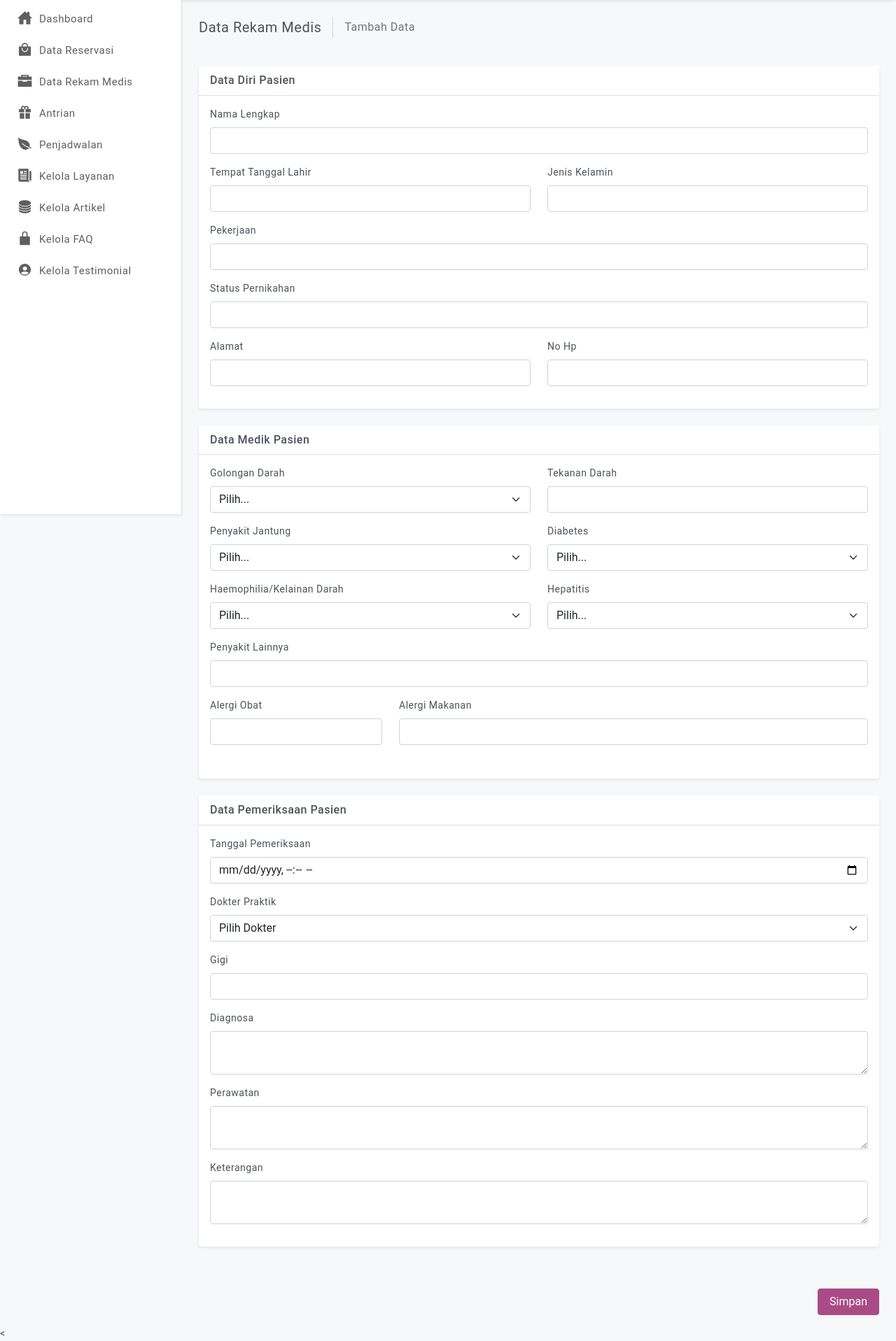
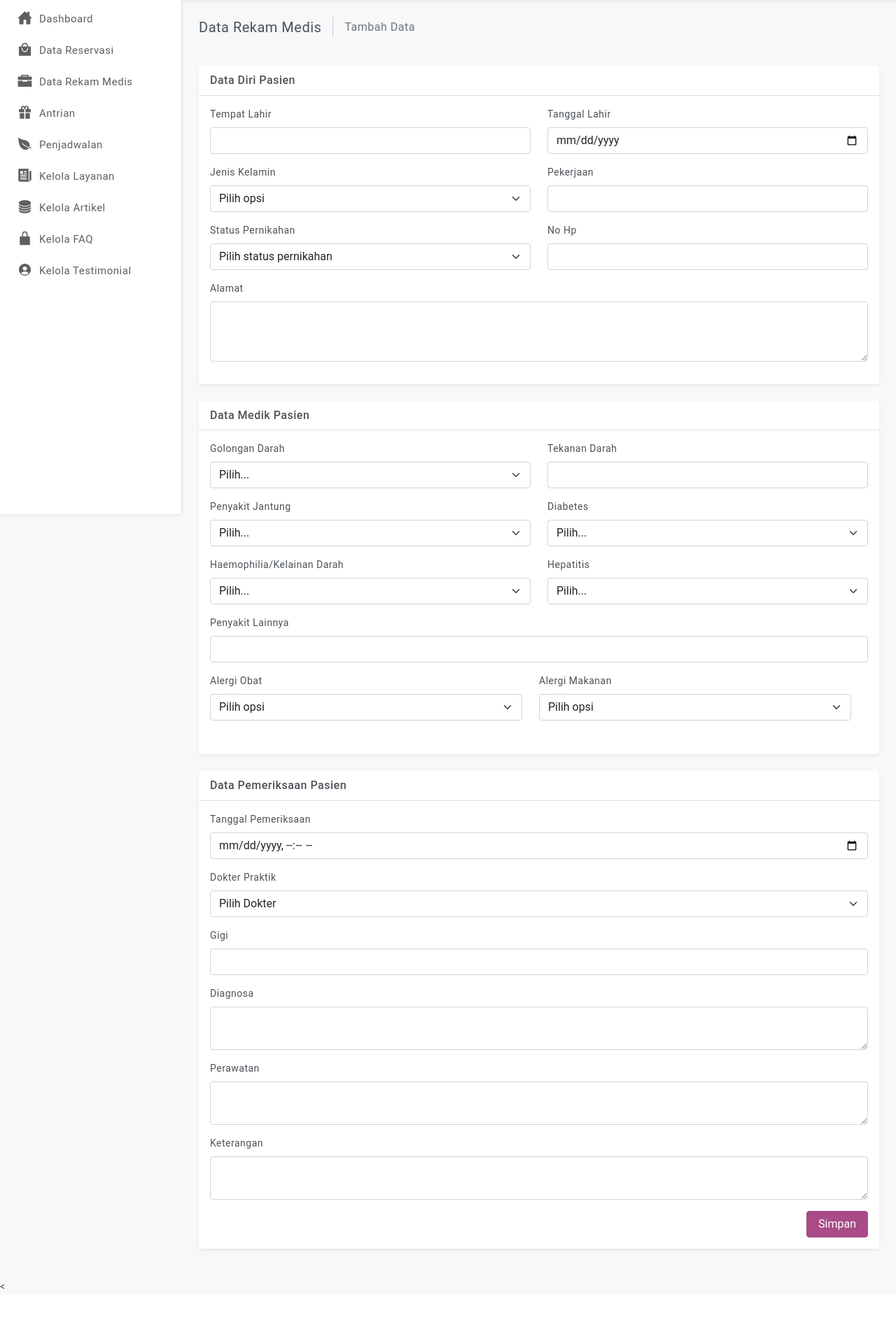
Before and after one commit to rono29/PA_GELIGI, a CodeIgniter app: page /pa_geligi/index.php/admin/rekammedis/tambah in a window 1280 px wide. Shown: the part 65-1982 px from the top of the page at 70% size. After the commit the page ends 1908 px from the top, so only its background shows below. Run offline with CodeIgniter, Linux system fonts and the light colour scheme; data that the repository does not hold is empty; some libraries are stand-ins or nearby versions.

Commit message:
fix form rekam medis

```diff
--- a/application/views/admin/data_rekammedis/v_tambahrekam.php
+++ b/application/views/admin/data_rekammedis/v_tambahrekam.php
@@ -9,23 +9,18 @@
 </head>
 
 <body>
-
-
   <!--start wrapper-->
   <div class="wrapper">
     <!--start topbar-->
     <?php $this->load->view("admin/_templates/topbar.php") ?>
     <!--end topbar-->
-
     <!--start sidebar -->
     <?php $this->load->view("admin/_templates/sidebar.php") ?>
     <!--end sidebar -->
-
     <!-- start page content wrapper-->
     <div class="page-content-wrapper">
       <!-- start page content-->
       <div class="page-content">
-
         <!--start breadcrumb-->
         <div class="page-breadcrumb d-none d-sm-flex align-items-center mb-3">
           <div class="breadcrumb-title pe-3">Data Rekam Medis</div>
@@ -37,14 +32,9 @@
             </nav>
           </div>
         </div>
-
         <!--end breadcrumb-->
-
-
       </div>
       <!--end page content wrapper-->
-
-
       <form action="<?= base_url('admin/rekammedis/simpan') ?>" method="post">
         <div class="card mx-4">
           <div class="card-header">
@@ -52,33 +42,43 @@
           </div>
           <div class="card-body">
             <div class="row">
-              <div class="col-12 mb-3">
-                <label class="form-label">Nama Lengkap</label>
-                <input type="text" name="namaLengkap" class="form-control" required>
+              <div class="col-md-6 mb-3">
+                <label class="form-label">Tempat Lahir</label>
+                <input type="text" name="tempat_lahir" class="form-control" required>
               </div>
               <div class="col-md-6 mb-3">
-                <label class="form-label">Tempat Tanggal Lahir</label>
-                <input type="text" name="ttl" class="form-control" required>
+                <label class="form-label">Tanggal Lahir</label>
+                <input type="date" name="tgl_lahir" class="form-control" required>
               </div>
               <div class="col-md-6 mb-3">
-                <label class="form-label">Jenis Kelamin</label>
-                <input type="text" name="jenisKelamin" class="form-control" required>
+                <label for="jenis_Kelamin" class="form-label">Jenis Kelamin</label>
+                <select class="form-select" id="jenis_Kelamin" name="jenisKelamin" required>
+                  <option value="">Pilih opsi</option>
+                  <option value="Laki-Laki">Laki-Laki</option>
+                  <option value="Perempuan">Perempuan</option>
+                </select>
               </div>
-              <div class="col-12 mb-3">
+              <div class="col-6 mb-3">
                 <label class="form-label">Pekerjaan</label>
                 <input type="text" name="Pekerjaan" class="form-control" required>
               </div>
-              <div class="col-12 mb-3">
-                <label class="form-label">Status Pernikahan</label>
-                <input type="text" name="statusPernikahan" class="form-control" required>
-              </div>
-              <div class="col-md-6 mb-3">
-                <label class="form-label">Alamat</label>
-                <input type="text" name="Alamat" class="form-control" required>
+              <div class="col-6 mb-3">
+                <label for="statusPernikahan" class="form-label">Status Pernikahan</label>
+                <select class="form-select" id="statusPernikahan" name="statusPernikahan" required>
+                  <option value="">Pilih status pernikahan</option>
+                  <option value="Belum Menikah">Belum Menikah</option>
+                  <option value="Menikah">Menikah</option>
+                  <option value="Cerai">Cerai</option>
+                  <option value="Janda/Duda">Janda/Duda</option>
+                </select>
               </div>
               <div class="col-md-6 mb-3">
                 <label class="form-label">No Hp</label>
-                <input type="text" name="noHp" class="form-control" required>
+                <input type="number" name="noHp" class="form-control" required>
+              </div>
+              <div class="col-12 mb-3">
+                <label class="form-label">Alamat</label>
+                <textarea class="form-control" name="alamat" rows="3"></textarea>
               </div>
             </div>
           </div>
@@ -140,16 +140,24 @@
                 <label class="form-label">Penyakit Lainnya</label>
                 <input type="text" name="penyakitLainnya" class="form-control">
               </div>
-              <div class="col-12 mb-3">
-                <div class="row mb-3 align-items-end">
-                  <div class="col-auto">
-                    <label class="form-label">Alergi Obat</label>
-                    <input type="text" name="alergiObat" class="form-control">
-                  </div>
-                  <div class="col">
-                    <label class="form-label">Alergi Makanan</label>
-                    <input type="text" name="alergiMakanan" class="form-control">
-                  </div>
+              <div class="row mb-4">
+                <div class="col-md-6">
+                  <label for="alergiObatStatus" class="form-label">Alergi Obat</label>
+                  <select class="form-select mb-2" id="alergiObatStatus" name="alergiObatStatus" onchange="toggleAlergiObatInput()">
+                    <option value="">Pilih opsi</option>
+                    <option value="Ada">Ada</option>
+                    <option value="Tidak">Tidak</option>
+                  </select>
+                  <textarea class="form-control" id="alergiObatDetail" name="alergiObatDetail" rows="2" placeholder="Sebutkan obat yang menyebabkan alergi" style="display: none;"></textarea>
+                </div>
+                <div class="col-md-6">
+                  <label for="alergiMakananStatus" class="form-label">Alergi Makanan</label>
+                  <select class="form-select mb-2" id="alergiMakananStatus" name="alergiMakananStatus" onchange="toggleAlergiMakananInput()">
+                    <option value="">Pilih opsi</option>
+                    <option value="Ada">Ada</option>
+                    <option value="Tidak">Tidak</option>
+                  </select>
+                  <textarea class="form-control" id="alergiMakananDetail" name="alergiMakananDetail" rows="2" placeholder="Sebutkan makanan yang menyebabkan alergi" style="display: none;"></textarea>
                 </div>
               </div>
             </div>
@@ -193,16 +201,13 @@
                 <textarea class="form-control" name="keterangan"></textarea>
               </div>
             </div>
+            <div class="col d-flex justify-content-end">
+              <button type="submit" class="btn btn-primary px-3">Simpan</button>
+            </div>
           </div>
         </div>
+      </form>
     </div>
-
-    <div class="col d-flex justify-content-end mx-4 my-3">
-      <button type="submit" class="btn btn-primary px-3">Simpan</button>
-    </div>
-    </form>
-  </div>
-
   </div>
 
   <!--start footer-->
@@ -241,6 +246,37 @@
     <!-- Main JS-->
     <script src="<?= base_url('assets/js/main.js') ?>"></script>
 
+    <script>
+      //Toggle alergi obat input
+      function toggleAlergiObatInput() {
+        const status = document.getElementById('alergiObatStatus').value;
+        const detail = document.getElementById('alergiObatDetail');
+
+        if (status === 'Ada') {
+          detail.style.display = 'block';
+          detail.required = true;
+        } else {
+          detail.style.display = 'none';
+          detail.required = false;
+          detail.value = '';
+        }
+      }
+
+      // Toggle alergi makanan input
+      function toggleAlergiMakananInput() {
+        const status = document.getElementById('alergiMakananStatus').value;
+        const detail = document.getElementById('alergiMakananDetail');
+
+        if (status === 'Ada') {
+          detail.style.display = 'block';
+          detail.required = true;
+        } else {
+          detail.style.display = 'none';
+          detail.required = false;
+          detail.value = '';
+        }
+      }
+    </script>
 
 </body>
 
```
Also changed, not shown: application/views/admin/data_reservasi/v_formresv.php (+0 -28 lines).
